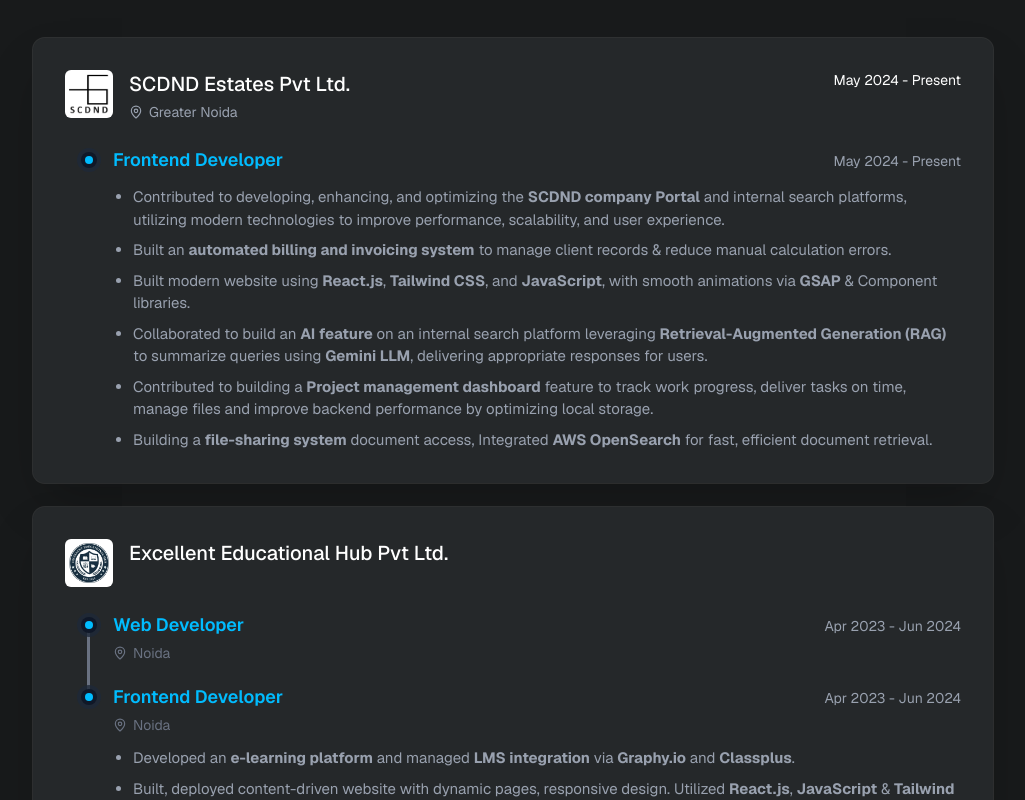
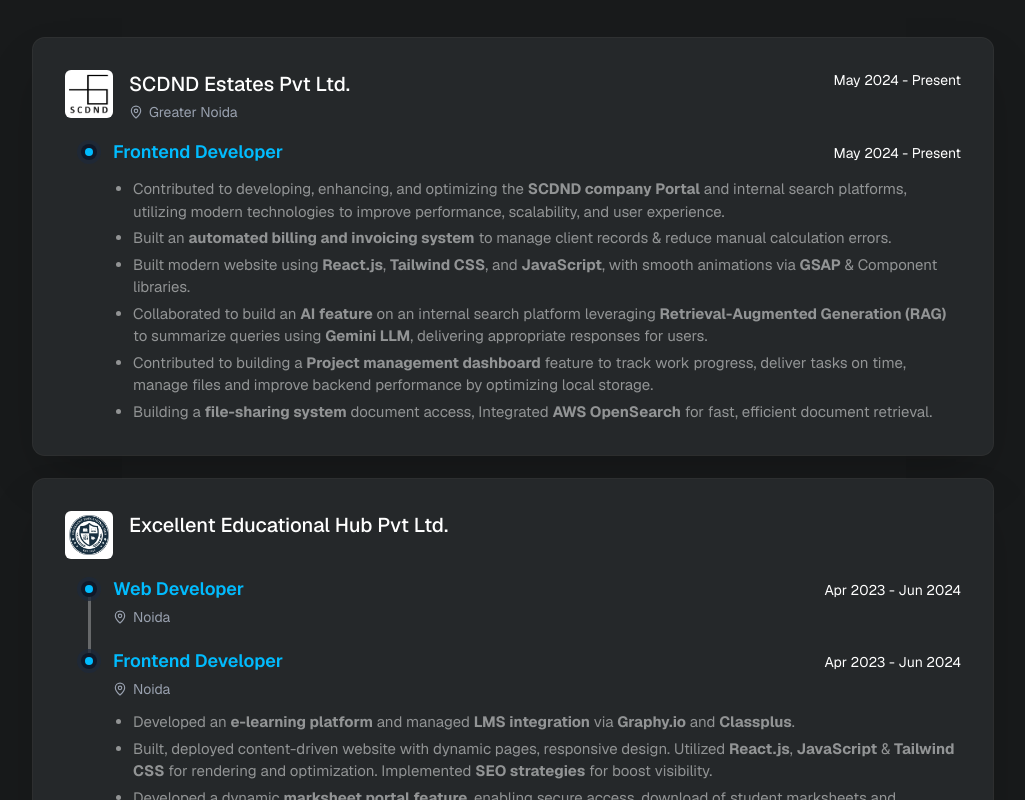
Before and after one commit to 01chandan/showcase-x, a Next.js app: page /about in a window 1280 px wide. Shown: the part 1000-1800 px from the top of the page, without its empty margins (127-1152 px from the left). Built offline with nearby package versions, Linux system fonts and the light colour scheme.

Commit message:
Updating Ecperience section

```diff
--- a/src/app/about/page.tsx
+++ b/src/app/about/page.tsx
@@ -76,11 +76,11 @@
     </div>
 
     {/* Roles Section */}
-    <div className="mt-6">
+    <div className="mt-4">
       <div className="relative pl-4">
         {/* Vertical line connecting the dots for multi-role experiences */}
         {experience.roles.length > 1 && (
-          <div className="absolute left-[22px] top-3 h-[calc(100%-15rem)] w-[3px] bg-gray-500"></div>
+          <div className="absolute left-[23px] top-3 h-[calc(100%-15rem)] w-[2.5px] bg-white/30 "></div>
         )}
 
         {experience.roles.map((role: any, index: number) => {
@@ -98,17 +98,17 @@
               <div>
                 <div className="flex items-baseline justify-between">
                   <h4 className="font-semibold text-lg text-sky-400">{role.title}</h4>
-                  <div className="text-sm text-gray-400 flex-shrink-0">{role.duration}</div>
+                  <div className="text-sm text-white flex-shrink-0">{role.duration}</div>
                 </div>
                 {/* For multi-role, show location under each role title */}
                 {experience.roles.length > 1 && (
-                  <div className="flex items-center text-sm text-gray-500 mt-1 mb-3">
+                  <div className="flex items-center text-sm text-gray-400 mt-1 mb-3">
                     <MapPin size={14} className="mr-1.5" />
                     <span>{role.location}</span>
                   </div>
                 )}
                 {role.details.length > 0 && (
-                  <ul className="list-disc list-outside pl-5 space-y-2 text-gray-400 text-[15px] mt-3">
+                  <ul className="list-disc list-outside pl-5 space-y-1 text-[#929495] text-[15px] mt-3">
                     {role.details.map((detail: string, i: number) => (
                       <li key={i} dangerouslySetInnerHTML={{ __html: detail }}></li>
                     ))}
```
